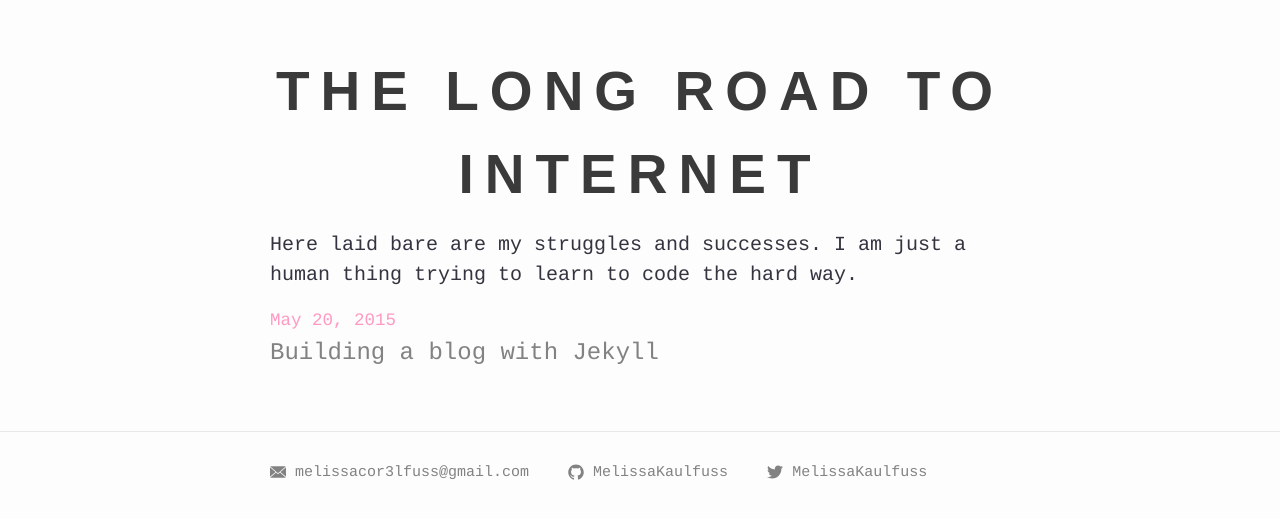
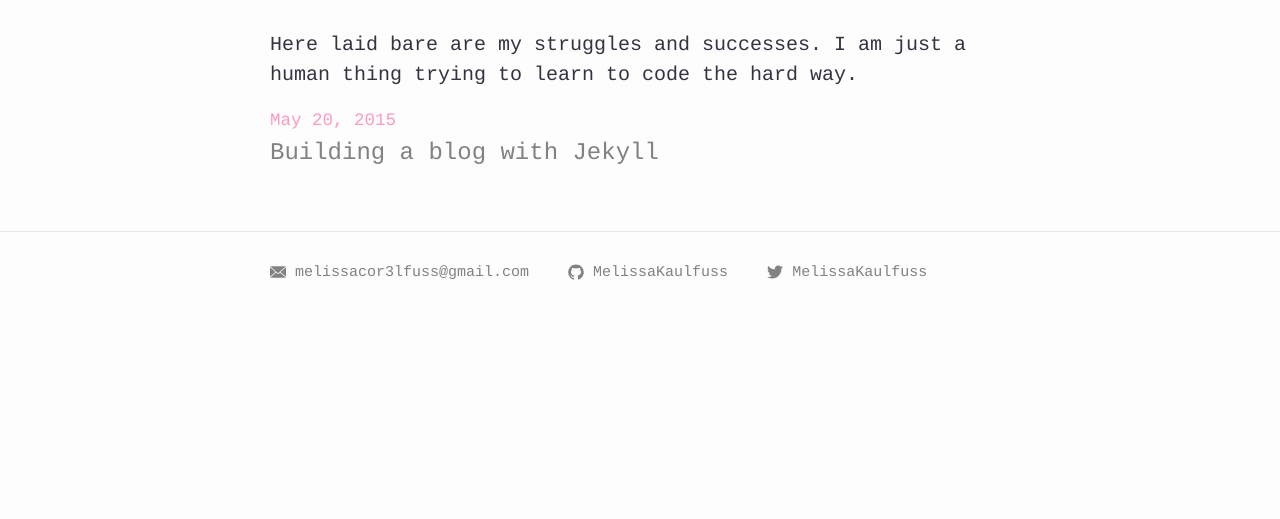
Before and after one commit to MelissaKaulfuss/my_blog, a Jekyll site: the page built from index.html, in a window 1280 px wide. Shown: the top 519 px of the page. Built offline with Jekyll 4.4.1, drawn with Linux system fonts in a browser that asks for light colours.

Commit message:
Fix index heading style

```diff
--- a/index.html
+++ b/index.html
@@ -2,9 +2,9 @@
 layout: default
 ---
 
-  <div class="index-heading">
+<!--   <div class="index-heading">
     <p>The long road to internet</p>
-  </div>
+  </div> -->
 
 <div class="home">
 
```
